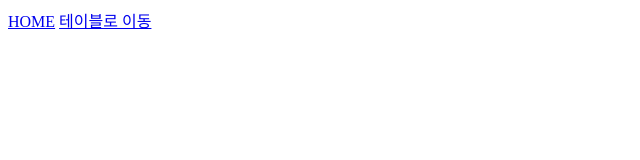
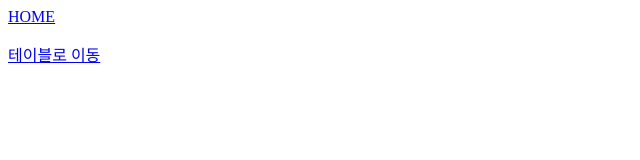
Before and after one commit to jemin4805/web1, a plain HTML site: page index.html in a window 1280 px wide. Shown: the whole page, without its empty margins (0-640 px from the left). Drawn offline with Linux system fonts and the light colour scheme.

Commit message:
Update index.html

```diff
--- a/index.html
+++ b/index.html
@@ -6,8 +6,8 @@
   <title>Document</title>
 </head>
 <body>
-  <a href="index.html">HOME</a>
-  <a href="table.html">테이블로 이동</a>
+  <p><a href="index.html">HOME</a></p>
+  <p><a href="table.html">테이블로 이동</a></p>
 
 </body>
 </html>
```
